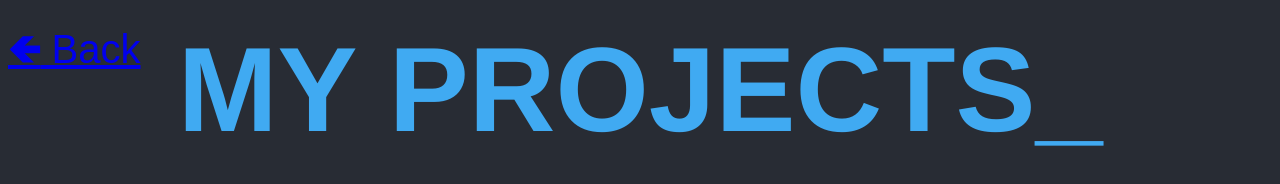
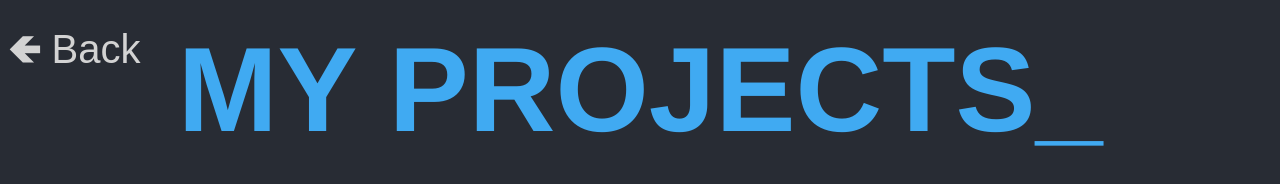
Before and after one commit to asusoda/SoDA-Bootcamp, a website: page projects.html in a window 1280 px wide. Drawn offline with Linux system fonts and the light colour scheme.

Commit message:
Make back button light gray and remove underline

```diff
--- a/style.css
+++ b/style.css
@@ -96,3 +96,12 @@
 .social-icons a {
   text-decoration: none;
 }
+
+#back_button {
+    color: lightgray;
+    text-decoration: none;
+}
+
+#back_button:visited {
+    color: lightgray;
+}
```
